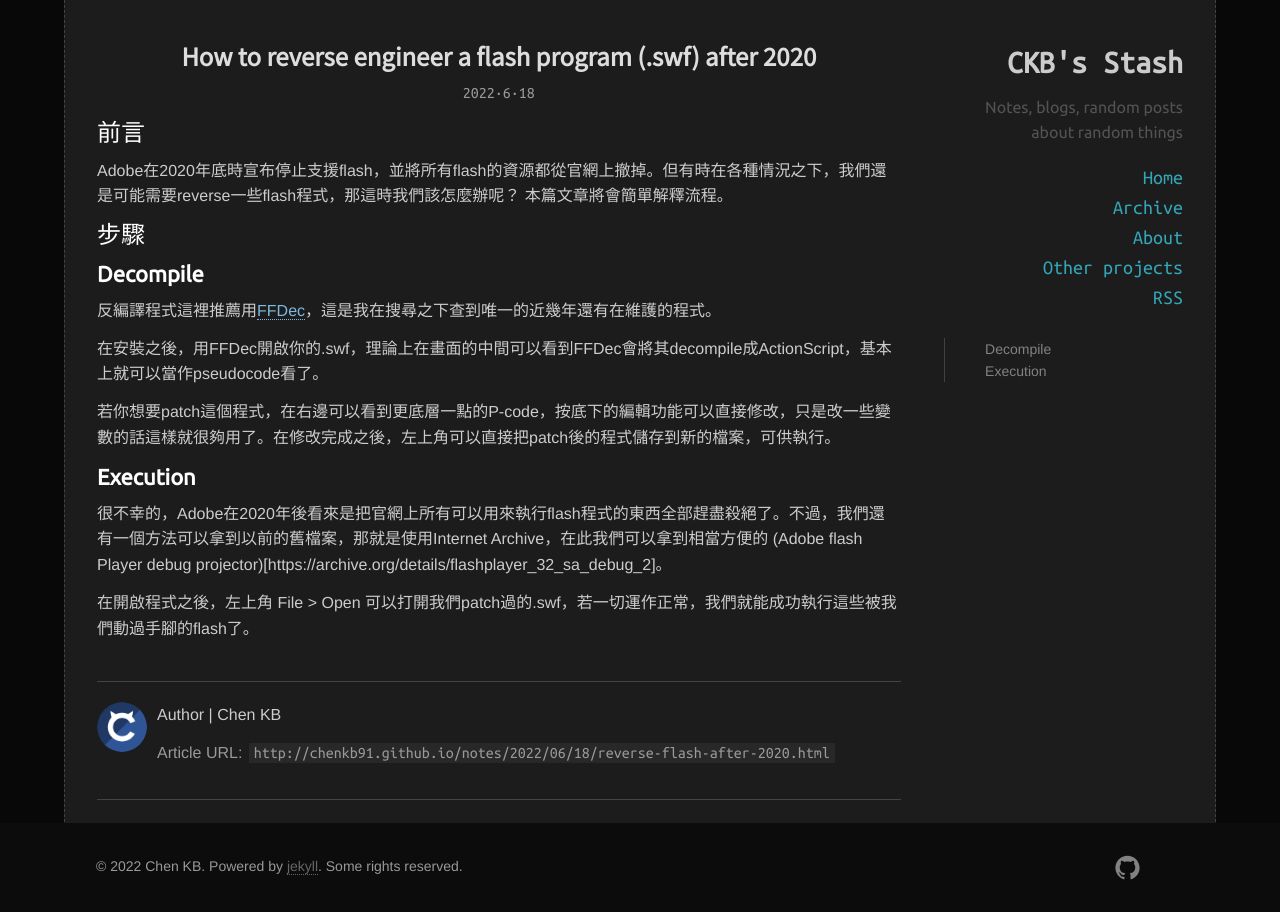
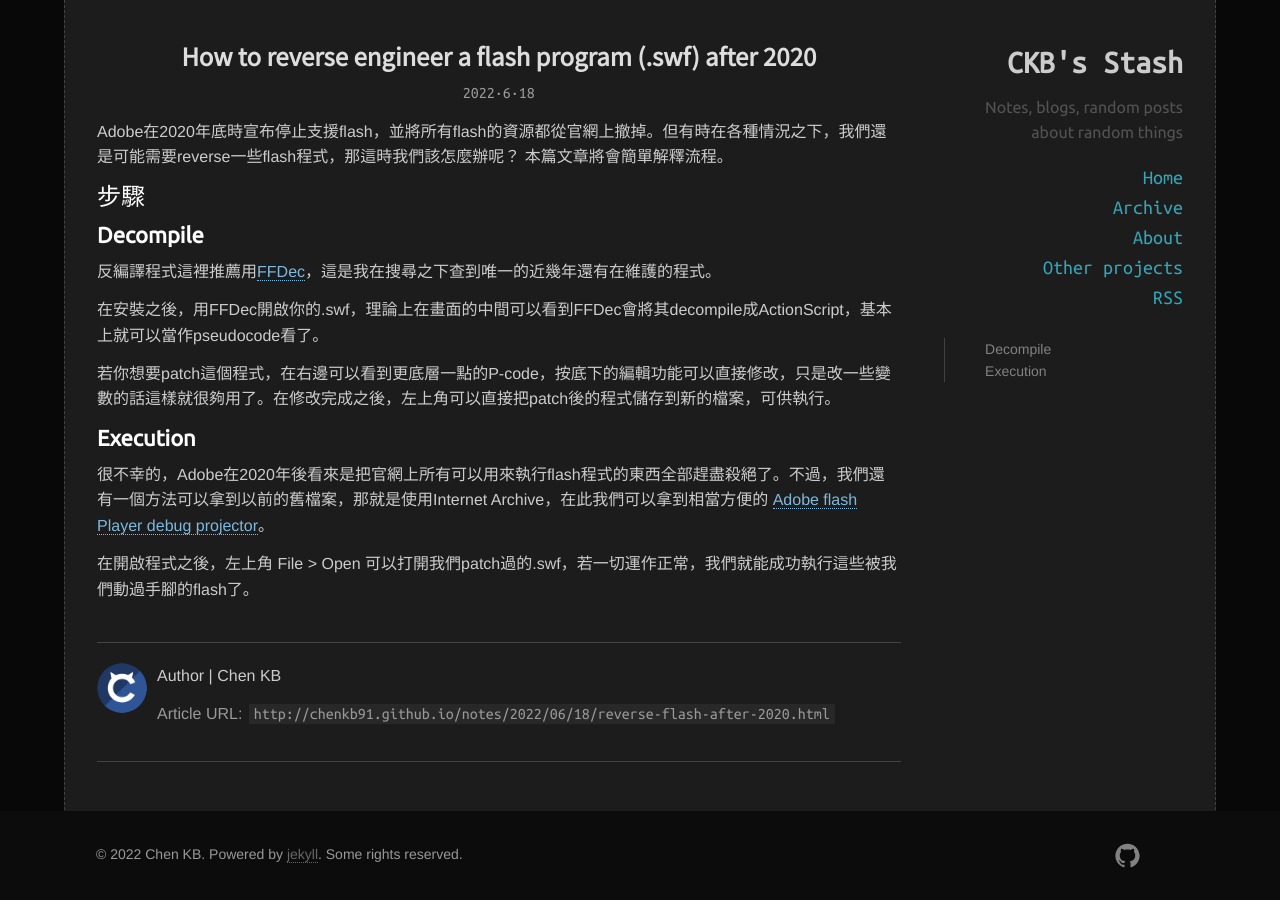
Before and after one commit to ChenKB91/chenkb91.github.io, a Jekyll site: the page built from _posts/2022-06-18-reverse-flash-after-2020.md, in a window 1280 px wide. Built offline with Jekyll 4.4.1, drawn with Linux system fonts in a browser that asks for light colours; the table of contents is made by our own code.

Commit message:
fix link and des

```diff
--- a/_posts/2022-06-18-reverse-flash-after-2020.md
+++ b/_posts/2022-06-18-reverse-flash-after-2020.md
@@ -8,9 +8,8 @@
 categories: notes
 ---
 
-# 前言
 Adobe在2020年底時宣布停止支援flash，並將所有flash的資源都從官網上撤掉。但有時在各種情況之下，我們還是可能需要reverse一些flash程式，那這時我們該怎麼辦呢？ 本篇文章將會簡單解釋流程。
-
+<!--description-->
 # 步驟
 ## Decompile
 反編譯程式這裡推薦用[FFDec](https://github.com/jindrapetrik/jpexs-decompiler)，這是我在搜尋之下查到唯一的近幾年還有在維護的程式。
@@ -20,6 +19,6 @@
 若你想要patch這個程式，在右邊可以看到更底層一點的P-code，按底下的編輯功能可以直接修改，只是改一些變數的話這樣就很夠用了。在修改完成之後，左上角可以直接把patch後的程式儲存到新的檔案，可供執行。
 
 ## Execution
-很不幸的，Adobe在2020年後看來是把官網上所有可以用來執行flash程式的東西全部趕盡殺絕了。不過，我們還有一個方法可以拿到以前的舊檔案，那就是使用Internet Archive，在此我們可以拿到相當方便的 (Adobe flash Player debug projector)[https://archive.org/details/flashplayer_32_sa_debug_2]。
+很不幸的，Adobe在2020年後看來是把官網上所有可以用來執行flash程式的東西全部趕盡殺絕了。不過，我們還有一個方法可以拿到以前的舊檔案，那就是使用Internet Archive，在此我們可以拿到相當方便的 [Adobe flash Player debug projector](https://archive.org/details/flashplayer_32_sa_debug_2)。
 
 在開啟程式之後，左上角 File > Open 可以打開我們patch過的.swf，若一切運作正常，我們就能成功執行這些被我們動過手腳的flash了。
```
